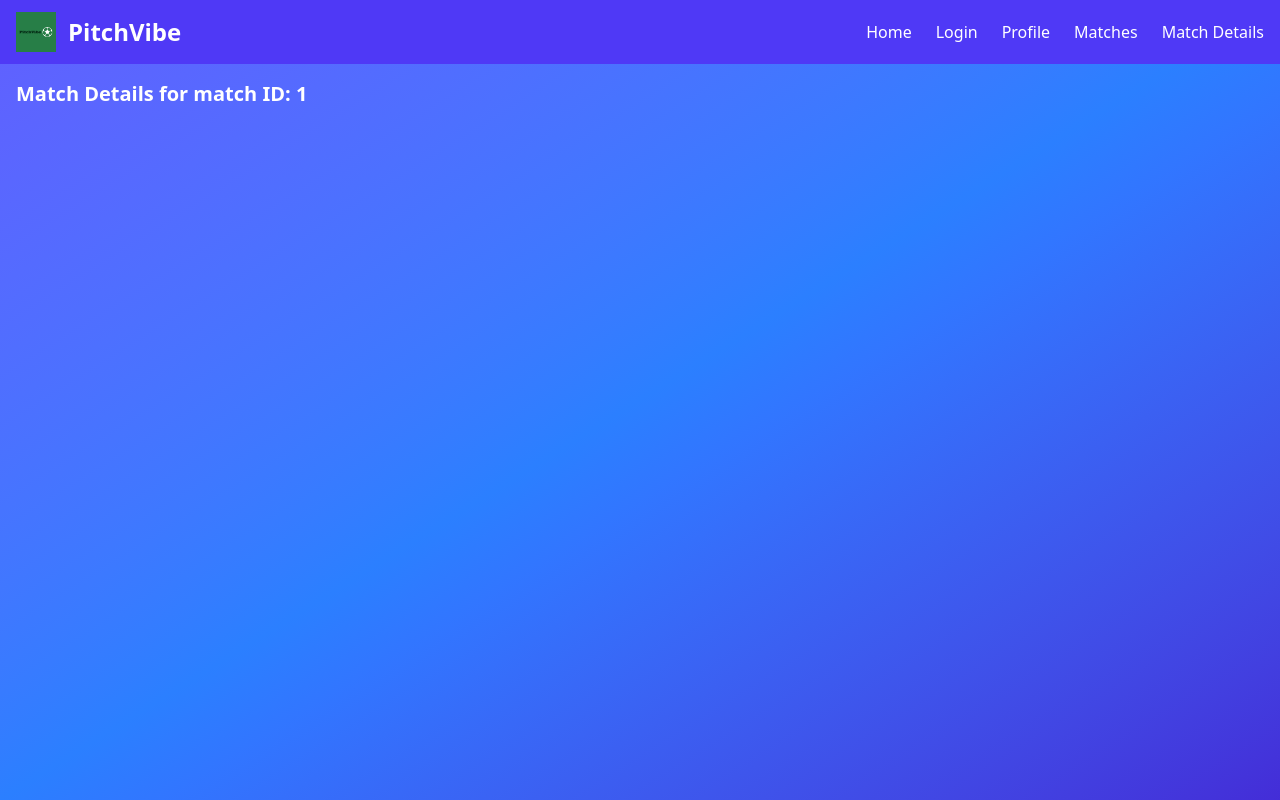
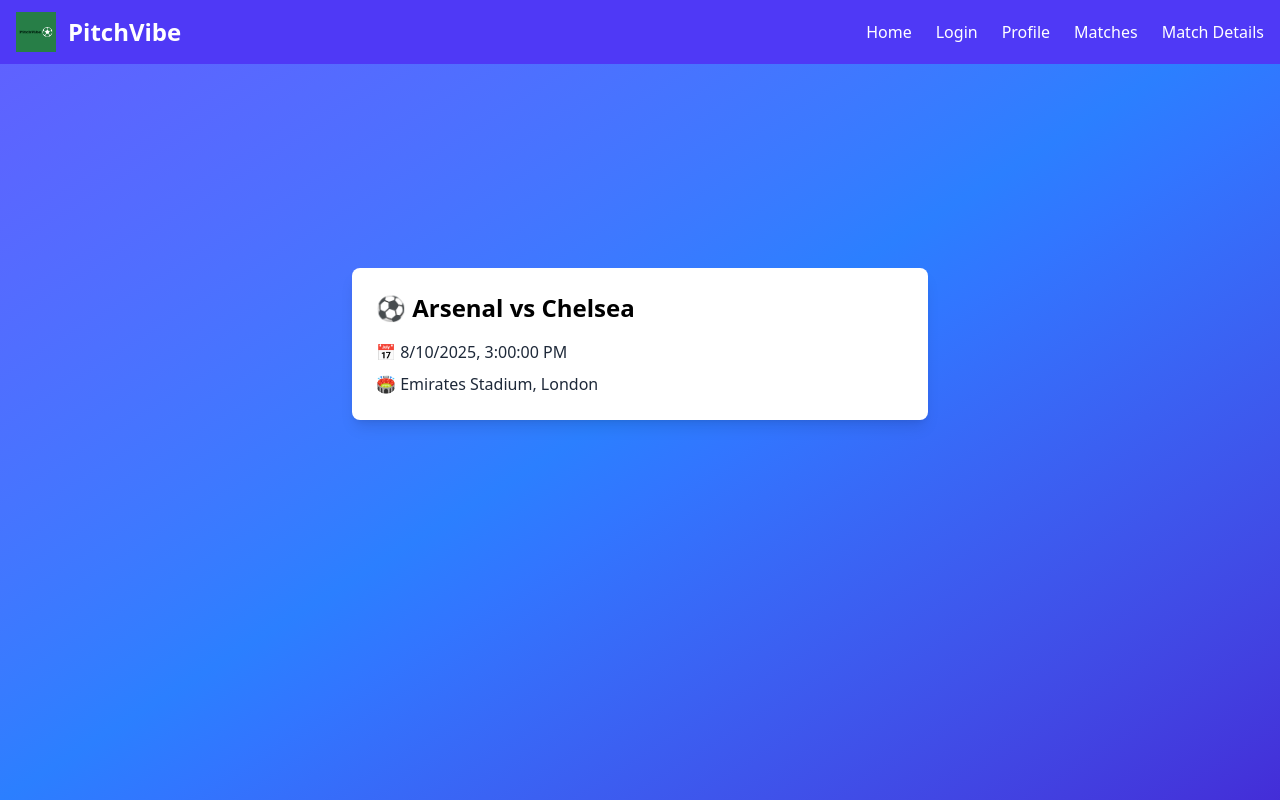
Before and after one commit to gerardinhoo/PitchVibe, a React (Vite) app in the folder frontend/: page /match/1 in a window 1280 px wide. Built offline with nearby package versions, Linux system fonts and the light colour scheme.

Commit message:
Implement match details allowing users to click on a specific match for details

```diff
--- a/frontend/pages/MatchDetails.tsx
+++ b/frontend/pages/MatchDetails.tsx
@@ -1,12 +1,43 @@
 import React from 'react';
 import { useParams } from 'react-router-dom';
+import { upcomingMatches } from '../data/upcomingMatches';
+import { Link } from 'react-router-dom';
 
 const MatchDetails = () => {
   const { id } = useParams();
 
+  const matchId = Number(id);
+  const match = upcomingMatches.find((m) => m.id === matchId);
+
+  if (!match) {
+    return (
+      <div className='flex flex-col items-center justify-center h-[70vh] text-center px-4'>
+        <p className='text-orange-300 text-3xl font-semibold mb-4'>
+          Match not found.
+        </p>
+        <Link
+          to='/match'
+          className='px-5 py-2 rounded-md bg-white text-indigo-700 font-medium hover:bg-indigo-100 transition'
+        >
+          ← Back to Matches
+        </Link>
+      </div>
+    );
+  }
+
   return (
-    <div className='p-4 text-xl font-bold'>
-      Match Details for match ID: {id}
+    <div className='flex justify-center items-center min-h-[70vh] px-4'>
+      <div className='bg-white text-black rounded-lg shadow-lg p-6 max-w-xl w-full'>
+        <h2 className='text-2xl font-bold flex items-center gap-2 mb-4'>
+          ⚽ {match.homeTeam} vs {match.awayTeam}
+        </h2>
+        <p className='flex items-center gap-2 text-gray-800 mb-2'>
+          📅 {match.matchDateAndTime.toLocaleString()}
+        </p>
+        <p className='flex items-center gap-2 text-gray-800'>
+          🏟️ {match.location}
+        </p>
+      </div>
     </div>
   );
 };
```
